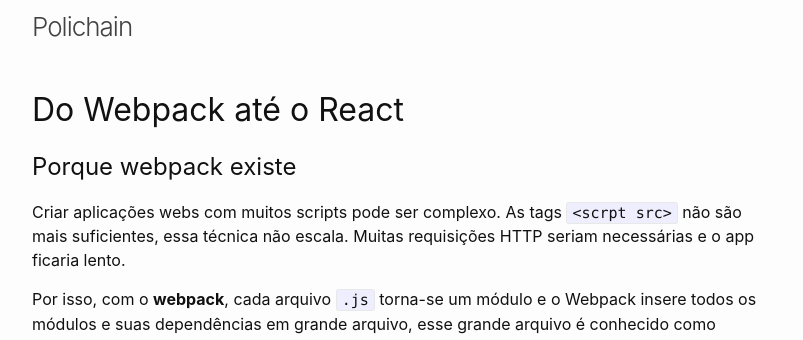
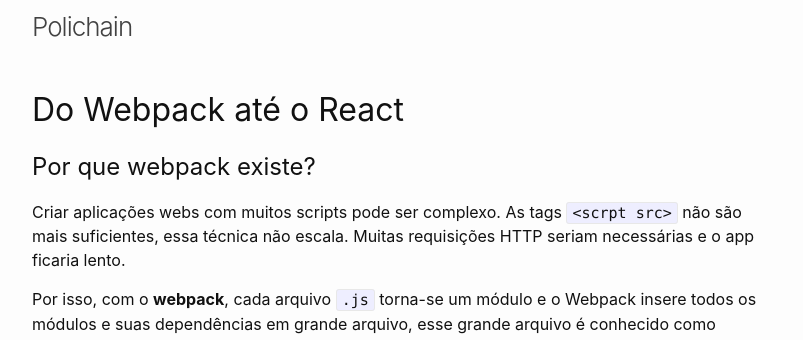
Before and after one commit to polichain/jekyll-website, a Jekyll site: the page built from _estudo/DoWebpackAteReact.markdown, in a window 1280 px wide and 900 px high. Shown: the top 340 px of the window, without its empty margins (238-1041 px from the left). Built offline with Jekyll 4.4.1, drawn with Linux system fonts in a browser that asks for light colours; comment, search, counter and statistics services are not loaded.

Commit message:
fix typo

```diff
--- a/_estudo/DoWebpackAteReact.markdown
+++ b/_estudo/DoWebpackAteReact.markdown
@@ -5,7 +5,7 @@
 
 # Do Webpack até o React
 
-## Porque webpack existe
+## Por que webpack existe?
 
 Criar aplicações webs com muitos scripts pode ser complexo. As tags `<scrpt src>` não são mais suficientes, essa técnica não escala. Muitas requisições HTTP seriam necessárias e o app ficaria lento.
 
```
